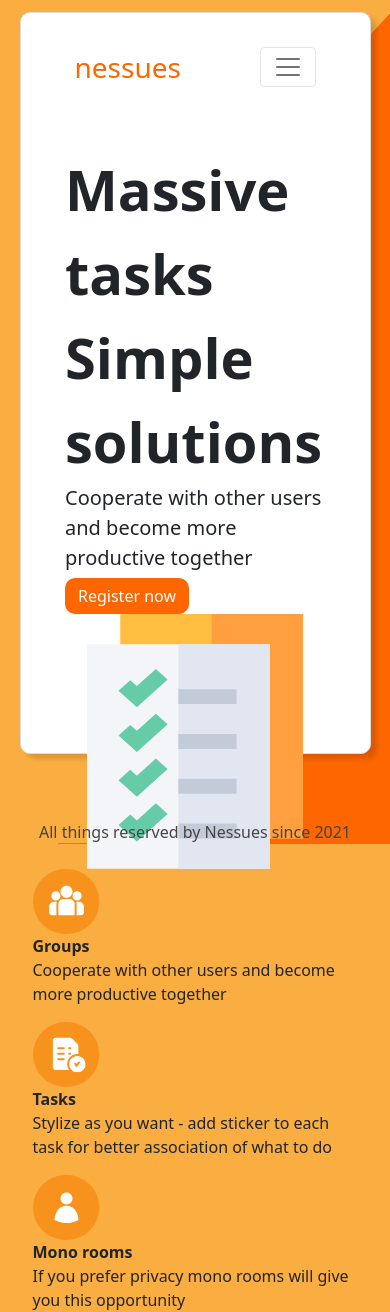
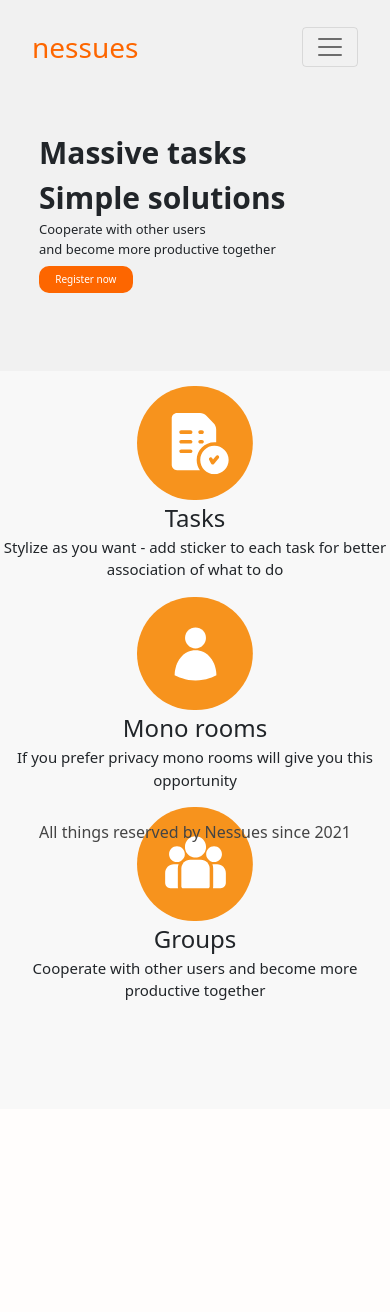
Before and after one commit to jol79/Nessues, a Django app: page / in a window 390 px wide. After the commit the page ends 1000 px from the top, so only its background shows below. Run offline with Django 3.2, Linux system fonts and the light colour scheme; some libraries are stand-ins or nearby versions.

Commit message:
home-page adaptivity for phones

```diff
--- a/nessues/static/css/base.css
+++ b/nessues/static/css/base.css
@@ -310,6 +310,9 @@ a{
 .close_task_modal{
     display: none;
 }
+.container-home-info{
+    display: none;
+}
 
 
 .footer{
@@ -325,8 +328,37 @@ a{
 }
 
 /* points of responsibility */
-/* handheld */
+/* phone */
 @media (min-width: 320px) and (max-width: 599px){
+    html,
+    body{
+        background-color: #f1f1f1;
+        height: 100%;
+        width: 100%;
+        padding: 0;
+        margin: 0;
+    }
+    .background-image-rightone{
+        display: none;
+    }
+
+    /* bases */
+    .container-fluid.home{
+        position: relative;
+        background: transparent;
+        border: none;
+        box-shadow: none;
+        width: 100%;
+        height: 100%;
+        margin-top: 2%;
+        padding-inline: 0px;
+    }
+    .container-data{
+        padding-inline: 20px;
+        padding-top: 5px;
+        padding-bottom: 30px;
+    }
+
     /* home */
     .container-home-data{
         display: flex;
@@ -335,6 +367,63 @@ a{
         margin-top: 5%;
         padding-inline: 10%;
     }
+    .container-home-info{
+        display: flex;
+        flex-direction: column;
+        justify-content: space-around;
+        text-align: center;
+
+        padding-top: 4%;
+        padding-inline: 0%;
+    }
+    .home-info-section{
+        margin-top: 20%;
+        background-color: #F8F8F8;
+        height: 87.5%;
+        width: 100%;
+    }
+    .slogan{
+        font-size: 30px;
+        font-weight: bold;
+    }
+    .platform-info{
+        font-size: 13px;
+        font-weight: lighter;
+    }
+    .tasks-logo{
+        display: none;
+    }
+    .home-button{
+        background-color: #FD6600;
+        font-size: 10px;
+        font-weight: normal;
+        border: 1px;
+        border-radius: 10px;
+        margin-top: 2%;
+        padding-inline: 5%;
+        width: 30%;
+    }
+    .group-icon, .task-icon, .monoroom-icon{
+        object-fit: contain;
+        width: 30%;
+        height: 30%;
+    }
+    .home-info-text{
+        font-size: 15px;
+        font-weight: lighter;
+    }
+    .block-groups, .block-tasks, .block-rooms{
+        font-size: 24px;
+        font-weight: 275;
+    }
+    .block-groups{
+        order: 2;
+    }
+    .tasks-icon{
+        object-fit: contain;
+        width: 65%;
+        height: 65%;
+    }
 }
 /* tablet */
 @media (min-width: 600px) and (max-width: 800px){
@@ -342,11 +431,6 @@ a{
     body{
         background-color: #FAAD41;
         height: 100%;
-        width: 100%;
-    }
-    .home-info-section{
-        background-color: #F8F8F8;
-        height: 22%;
         width: 100%;
     }
     /* bases */
@@ -379,6 +463,11 @@ a{
         margin-top: 1%;
         padding-top: 4%;
         padding-inline: 0%;
+    }
+    .home-info-section{
+        background-color: #F8F8F8;
+        height: 22%;
+        width: 100%;
     }
     .slogan{
         font-size: 34px;
--- a/nessues/templates/base.html
+++ b/nessues/templates/base.html
@@ -16,7 +16,7 @@
     {% endif %}
 </head>
 <body>
-    <img src="/static/img/base_background.svg" id="right">
+    <img src="/static/img/base_background.svg" id="right" class="background-image-rightone">
 
     <div class="container-fluid home no_select">
         {% if messages %}
--- a/nessues/templates/nessues_app/home.html
+++ b/nessues/templates/nessues_app/home.html
@@ -26,14 +26,14 @@
     <section class="home-info-section">
         <div class="container-home-info">
             <div class="block-groups">
-                <img src="../../static/img/Group-icon-tablets.svg" id="groups-icon-tablets"><br>
+                <img src="../../static/img/Group-icon-tablets.svg" id="groups-icon-tablets" class="group-icon"><br>
                 <b>Groups</b>
                 <br>
                 <p class="home-info-text">Cooperate with other users
                 and become more productive together</p>
             </div>
             <div class="block-tasks">
-                <img src="../../static/img/Task-icon-tablets.svg" id="tasks-icon-tablets"><br>
+                <img src="../../static/img/Task-icon-tablets.svg" id="tasks-icon-tablets" class="task-icon"><br>
                 <b>Tasks</b>
                 <br>
                 <p class="home-info-text">Stylize as you want - add sticker
@@ -41,7 +41,7 @@
                 of what to do</p>
             </div>
             <div class="block-rooms">
-                <img src="../../static/img/User-icon-tablets.svg" id="monorooms-icon-tablets"><br>
+                <img src="../../static/img/User-icon-tablets.svg" id="monorooms-icon-tablets" class="monoroom-icon"><br>
                 <b>Mono rooms</b>
                 <br>
                 <p class="home-info-text">If you prefer privacy mono
```
